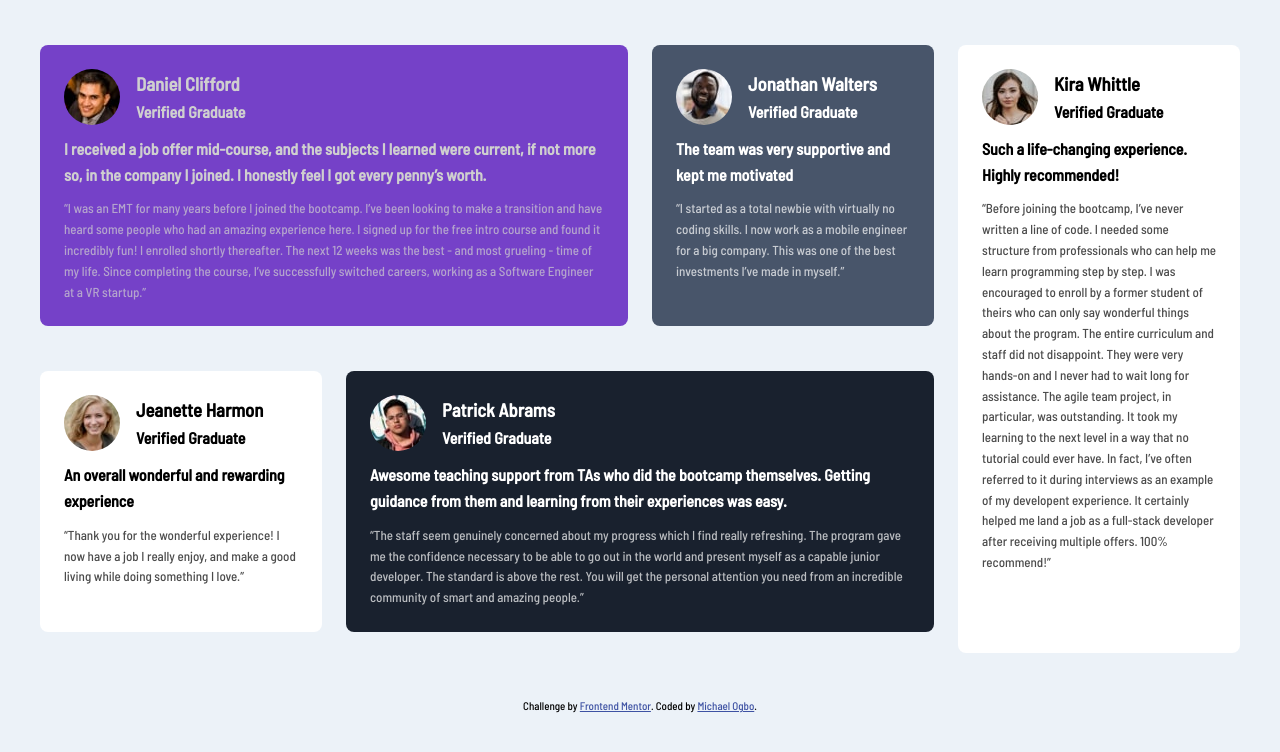
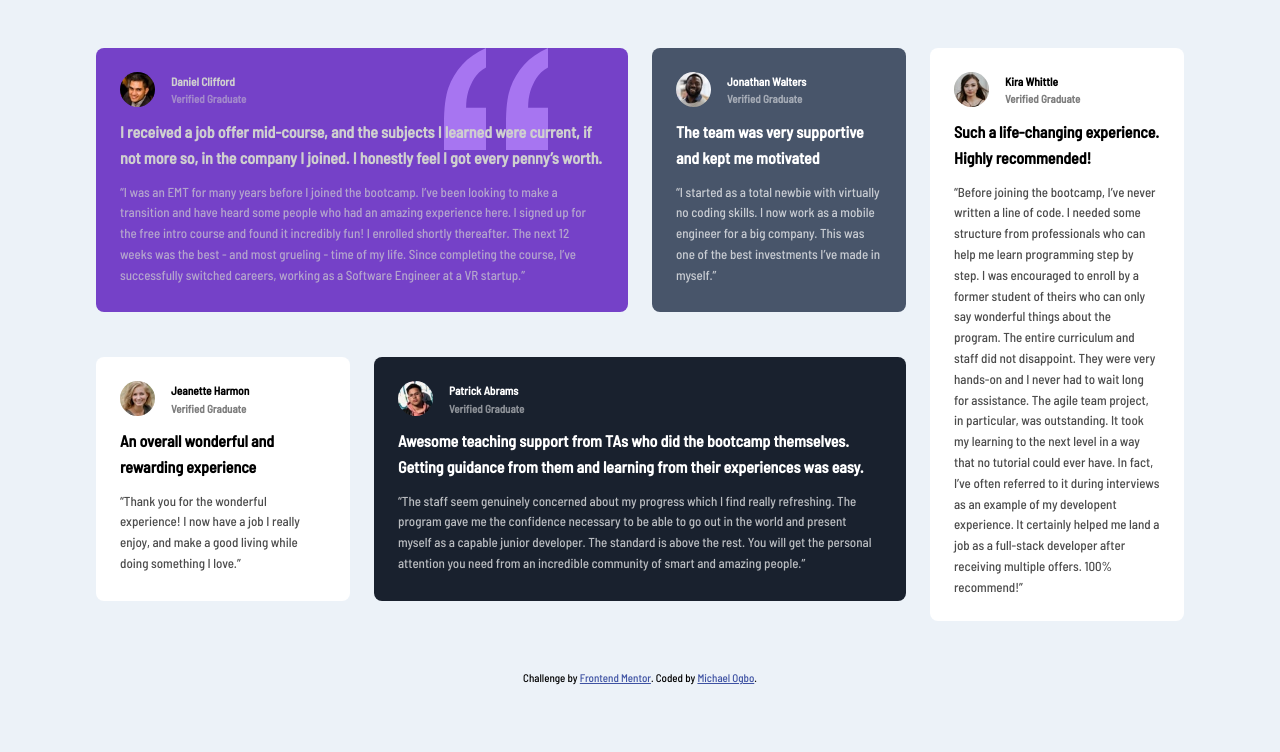
Before and after one commit to mikeyxx/testimonials-grid-section, a plain HTML site: page index.html in a window 1280 px wide. Drawn offline with nearby package versions, Linux system fonts and the light colour scheme; files that its build step writes are made by us from their sources.

Commit message:
Update styles.scss

```diff
--- a/styles.scss
+++ b/styles.scss
@@ -10,15 +10,15 @@ $padded-spaces: .7rem;
 
 // Global styles
 
-* {
+*,
+*::before,
+*::after {
     box-sizing: border-box;
     padding: 0;
     margin: 0;
 }
 
 body {
-    max-width: 100%;
-    max-height: 100%;
     font-family: 'Barlow Semi Condensed', sans-serif;
     line-height: 1.6;
     text-align: center;
@@ -34,7 +34,7 @@ h2 {
     padding-block-end: $padded-spaces;
 }
 
-figcaption {
+h3 {
     font-size: 11.5px;
 }
 
@@ -44,12 +44,14 @@ img {
 }
 
 .avatar {
+    width: 35px;
+    height: 35px;
     border-radius: 2rem;
 }
 
 .container {
-    max-width: 375px;
-    margin: 2.8rem auto;
+    width: 85vw;
+    margin: 3rem auto;
     display: flex;
     flex-flow: column wrap;
     flex: auto;
@@ -59,8 +61,6 @@ img {
 }
 
 .testimonial {
-    max-height: 100%;
-    max-width: 100%;
     margin-block-end: 1.3rem;
     padding: 1.5rem;
     text-align: left;
@@ -79,14 +79,20 @@ img {
     margin-inline-start: 1rem;
 }
 
-span {
+.bg-white {
+    box-shadow: 14px 14px 30px -5px rgba(0,0,0,.2);
+}
+
+h4 {
     font-size: 11px;
 }
 
 .first-section {
     background-color: $Moderate-violet;
     color: $Light-gray;
-    span {
+    position: relative;
+    z-index: 2;
+    h4 {
         color: inherit;
         opacity: .5;
     }
@@ -96,10 +102,18 @@ span {
     }
 }
 
+.first-section::after {
+    content: url(/images/bg-pattern-quotation.svg);
+    position: absolute;
+    top: 0;
+    right: 5rem;
+    z-index: -1;
+}
+
 .second-section {
     background-color: $Very-dark-grayish-blue;
     color: white;
-    span {
+    h4 {
         color: inherit;
         opacity: .5;
     }
@@ -111,7 +125,7 @@ span {
 
 .third-section {
     background-color: $White;
-    span {
+    h4 {
         color: inherit;
         opacity: .5;
     }
@@ -124,7 +138,7 @@ span {
 .fourth-section {
     background-color: $Very-dark-blackish-blue;
     color: $White;
-    span {
+    h4 {
         color: inherit;
         opacity: .5;
     }
@@ -136,7 +150,7 @@ span {
 
 .fifth-section {
     background-color: $White;
-    span {
+    h4 {
         color: inherit;
         opacity: .5;
     }
```
